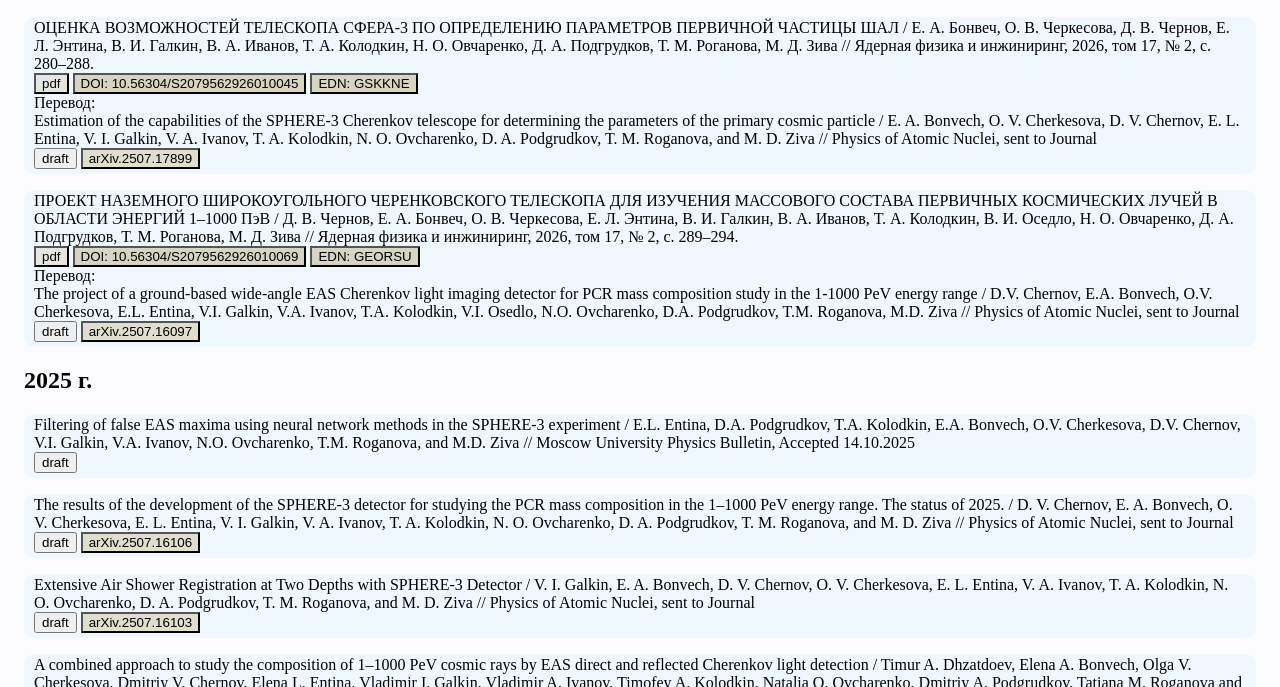
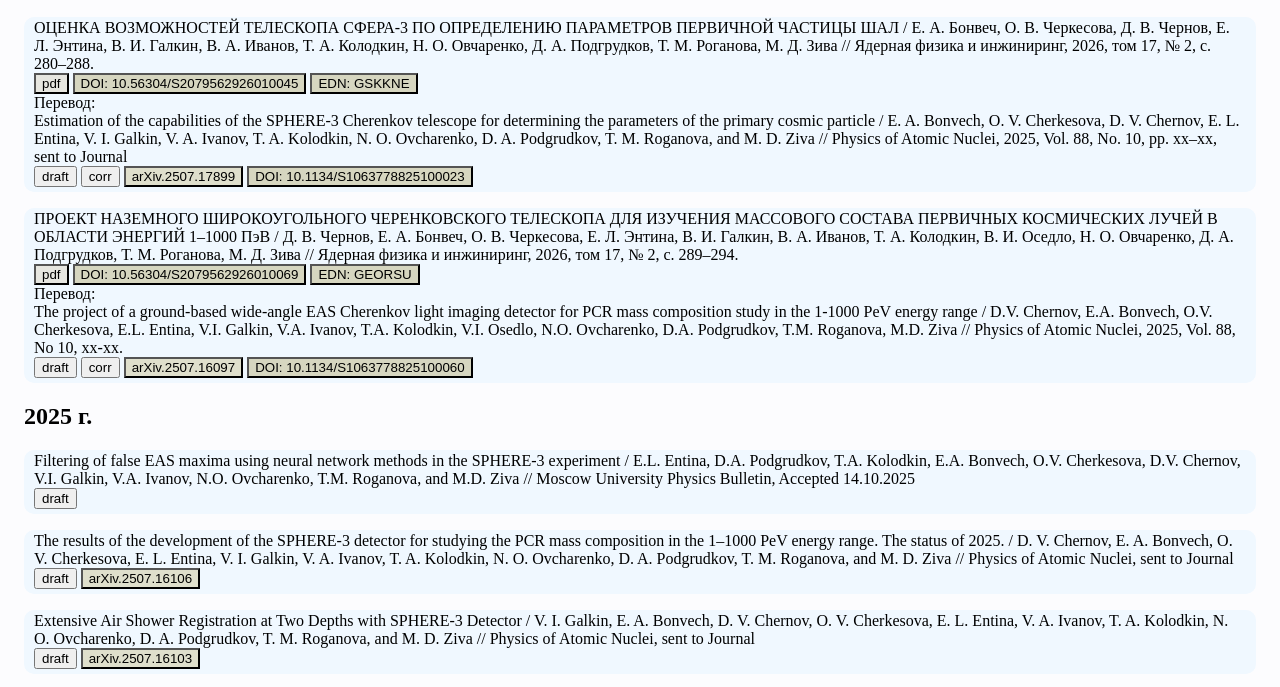
Before and after one commit to bonvech/SPHERE_Project, a plain HTML site: page index.html in a window 1280 px wide. Shown: the part 110-797 px from the top of the page. Drawn offline with Linux system fonts and the light colour scheme.

Commit message:
2025  Physics of Atomic Nuclei corr

```diff
--- a/index.html
+++ b/index.html
@@ -138,13 +138,14 @@
   <br class="inline">
   Estimation of the capabilities of the SPHERE-3 Cherenkov telescope for determining the parameters of the primary cosmic particle
   / E. A. Bonvech, O. V. Cherkesova, D. V. Chernov, E. L. Entina, V. I. Galkin, V. A. Ivanov, T. A. Kolodkin, N. O. Ovcharenko, D. A. Podgrudkov, T. M. Roganova, and M. D. Ziva
-  // Physics of Atomic Nuclei, sent to Journal
+  // Physics of Atomic Nuclei, 2025, Vol. 88, No. 10, pp. xx–xx, sent to Journal
   <br class="inline">
   <a href="./Papers/Publications/preprints/Preprint_2025_ISCRA_Bonvech.pdf" target="_blank"><button>draft</button></a>
+  <a href="./Papers/Publications/preprints/Preprint_2025_NuclPhys2510002BonvechKOR.pdf" target="_blank"><button>corr</button></a>
   <a href="https://arxiv.org/abs/2507.17899" target="_blank"><button class="arXiv">arXiv.2507.17899</button></a>
+  <a href="http://dx.doi.org/10.1134/S1063778825100023" target="_blank"><button class="doi">DOI: 10.1134/S1063778825100023</button></a>
 <!--
   <a href="./Papers/Publications/" target="_blank"><button class="pdf">pdf</button></a>
-  <a href="http://dx.doi.org/" target="_blank"><button class="doi">DOI: *****</button></a>
   <a href="" target="_blank"><button class="online">online</button></a>
   <a href="https://rdcu.be/" target="_blank"><button class="sharedit">SharedIt pdf</button></a>
   -->
@@ -172,11 +173,13 @@
 
   The project of a ground-based wide-angle EAS Cherenkov light imaging detector for PCR mass composition study in the 1-1000 PeV energy range
   / D.V. Chernov, E.A. Bonvech, O.V. Cherkesova, E.L. Entina, V.I. Galkin, V.A. Ivanov, T.A. Kolodkin, V.I. Osedlo, N.O. Ovcharenko, D.A. Podgrudkov, T.M. Roganova, M.D. Ziva
-  // Physics of Atomic Nuclei, sent to Journal
+  // Physics of Atomic Nuclei, 2025, Vol. 88, No 10, xx-xx.
   <br class="inline">
   <a href="./Papers/Publications/preprints/Preprint_2025_ISCRA_Chernov_Ground.pdf" target="_blank"><button>draft</button></a>
+  <a href="./Papers/Publications/preprints/Preprint_2025_NuclPhys2510006ChernovKOR.pdf" target="_blank"><button>corr</button></a>
   <a href="https://arxiv.org/abs/2507.16097" target="_blank"><button class="arXiv">arXiv.2507.16097</button></a>
-<!--
+  <a href="http://dx.doi.org/10.1134/S1063778825100060" target="_blank"><button class="doi">DOI: 10.1134/S1063778825100060</button></a>
+  <!--
   <a href="./Papers/Publications/" target="_blank"><button class="pdf">pdf</button></a>
   <a href="http://dx.doi.org/" target="_blank"><button class="doi">DOI: *****</button></a>
   <a href="" target="_blank"><button class="online">online</button></a>
```
Also changed, not shown: 2 other files.
